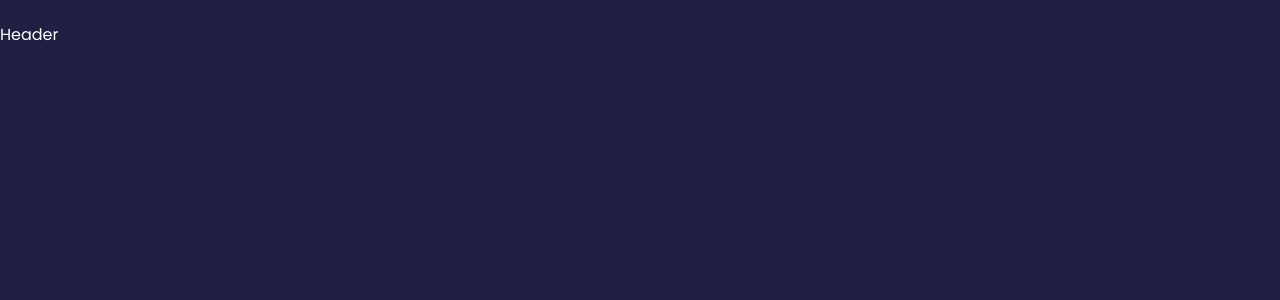
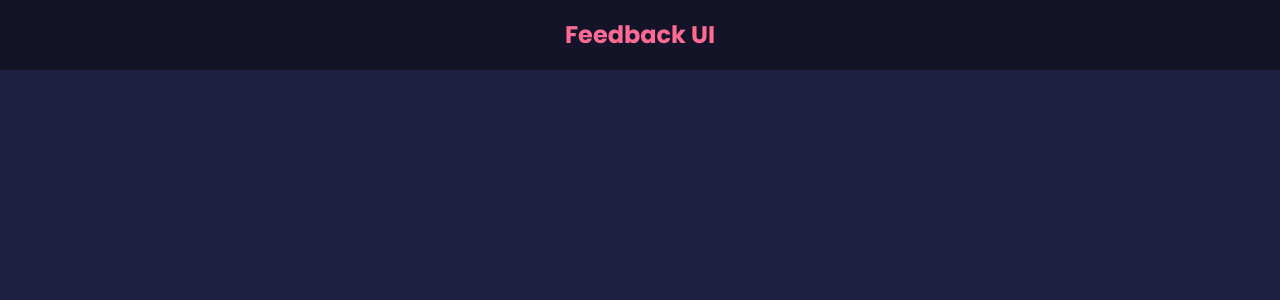
Before and after one commit to AmkaE/feedback-app, a React (Vite) app: page / in a window 1280 px wide. Shown: the top 300 px of the page. Built offline with nearby package versions, Linux system fonts and the light colour scheme.

Commit message:
install prop-types for type checking, add Header component and style it

```diff
--- a/package.json
+++ b/package.json
@@ -8,6 +8,7 @@
     "preview": "vite preview"
   },
   "dependencies": {
+    "prop-types": "^15.8.1",
     "react": "^18.0.0",
     "react-dom": "^18.0.0"
   },
--- a/src/components/Header.jsx
+++ b/src/components/Header.jsx
@@ -1,7 +1,32 @@
-import React from 'react';
+import { PropTypes } from 'prop-types';
 
-const Header = () => {
-	return <header>Header</header>;
+const Header = ({ text, bgColor, textColor }) => {
+	const headerStyles = {
+		backgroundColor: bgColor,
+		color: textColor,
+	};
+
+	return (
+		<header style={headerStyles}>
+			<div className='container'>
+				<h2>{text}</h2>
+			</div>
+		</header>
+	);
+};
+
+// set Default Props
+Header.defaultProps = {
+	text: 'Feedback UI',
+	bgColor: 'rgba(0, 0, 0, 0.4)',
+	textColor: '#ff6a95',
+};
+
+// set type checking
+Header.propTypes = {
+	text: PropTypes.string,
+	bgColor: PropTypes.string,
+	textColor: PropTypes.string,
 };
 
 export default Header;
```
Also changed, not shown: 1 other file (tests, documents, lock files or other folders).
